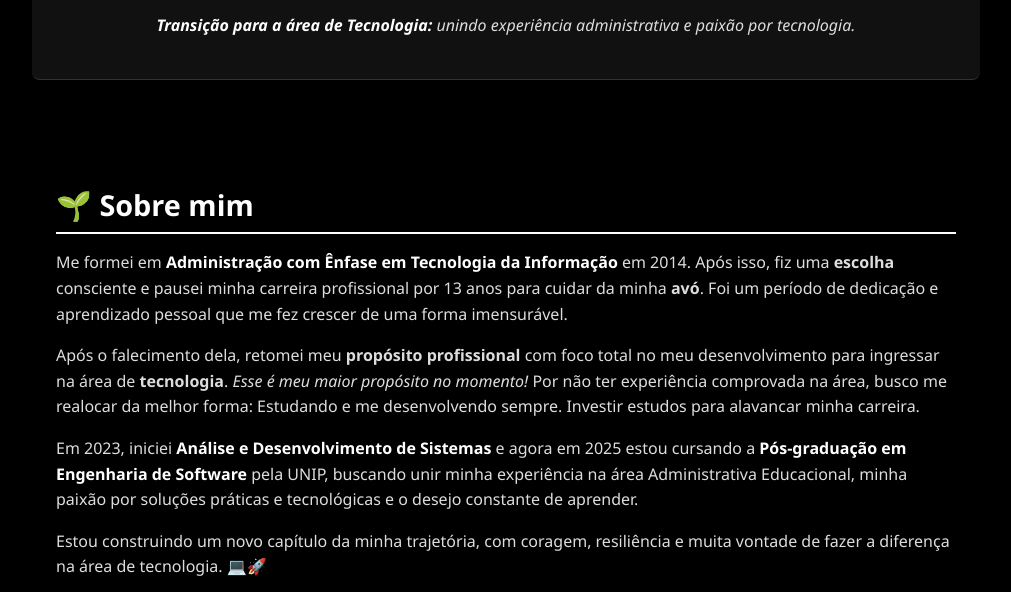
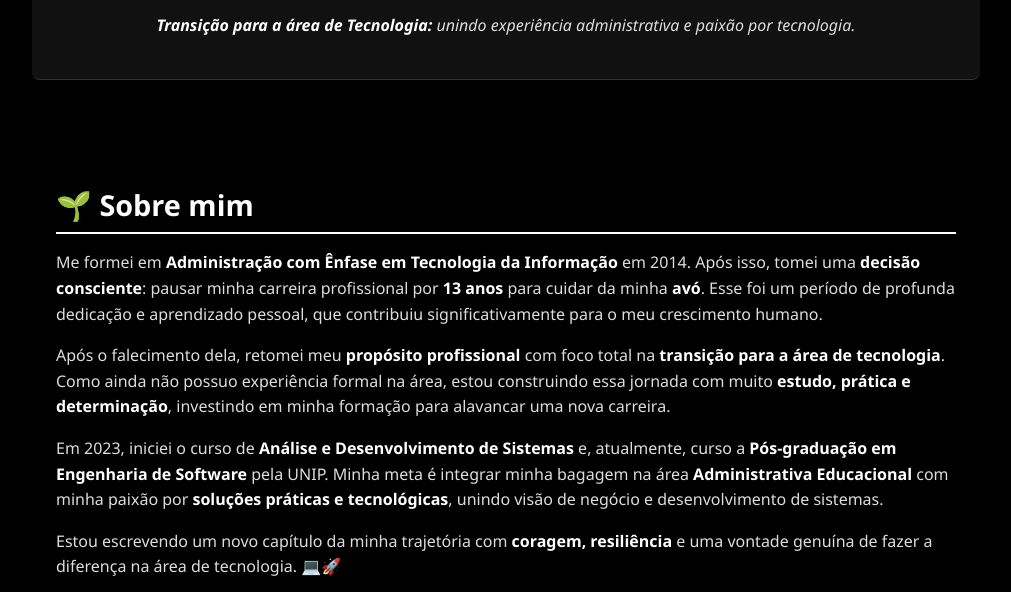
Before and after one commit to nayrazanini/nayra-zanini.portfolio, a plain HTML site: page index.html in a window 1280 px wide. Shown: the part 208-800 px from the top of the page, without its empty margins (134-1145 px from the left). Drawn offline with Linux system fonts and the light colour scheme.

Commit message:
Update index.html

```diff
--- a/index.html
+++ b/index.html
@@ -123,20 +123,16 @@
   <section style="background-color: #000000; color: #ffffff; padding: 30px; border-radius: 12px;">
     <h2>🌱 Sobre mim</h2>
     <p>
-      Me formei em <strong>Administração com Ênfase em Tecnologia da Informação</strong> em 2014. Após isso, fiz uma <b>escolha</b> consciente e pausei minha carreira profissional
-      por 13 anos para cuidar da minha <b>avó</b>. Foi um período de dedicação e aprendizado pessoal que me fez crescer de uma forma imensurável.
+  Me formei em <strong>Administração com Ênfase em Tecnologia da Informação</strong> em 2014. Após isso, tomei uma <strong>decisão consciente</strong>: pausar minha carreira profissional por <strong>13 anos</strong> para cuidar da minha <strong>avó</strong>. Esse foi um período de profunda dedicação e aprendizado pessoal, que contribuiu significativamente para o meu crescimento humano.
 </p>
 <p>
-      Após o falecimento dela, retomei meu <b>propósito profissional</b> com foco total no meu desenvolvimento para ingressar na área de
-      <b>tecnologia</b>. <i>Esse é meu maior propósito no momento!</i> Por não ter experiência comprovada na área, busco me realocar da melhor forma: Estudando e me desenvolvendo sempre.
-      Investir estudos para alavancar minha carreira.
+  Após o falecimento dela, retomei meu <strong>propósito profissional</strong> com foco total na <strong>transição para a área de tecnologia</strong>. Como ainda não possuo experiência formal na área, estou construindo essa jornada com muito <strong>estudo, prática e determinação</strong>, investindo em minha formação para alavancar uma nova carreira.
 </p>
 <p>
-      Em 2023, iniciei <strong>Análise e Desenvolvimento de Sistemas</strong> e agora em 2025 estou cursando a <strong>Pós-graduação em Engenharia de Software</strong> pela UNIP, buscando unir
-      minha experiência na área Administrativa Educacional, minha paixão por soluções práticas e tecnológicas e o desejo constante de aprender.
+  Em 2023, iniciei o curso de <strong>Análise e Desenvolvimento de Sistemas</strong> e, atualmente, curso a <strong>Pós-graduação em Engenharia de Software</strong> pela UNIP. Minha meta é integrar minha bagagem na área <strong>Administrativa Educacional</strong> com minha paixão por <strong>soluções práticas e tecnológicas</strong>, unindo visão de negócio e desenvolvimento de sistemas.
 </p>
 <p>
-      Estou construindo um novo capítulo da minha trajetória, com coragem, resiliência e muita vontade de fazer a diferença na área de tecnologia. 💻🚀
+  Estou escrevendo um novo capítulo da minha trajetória com <strong>coragem, resiliência</strong> e uma vontade genuína de fazer a diferença na área de tecnologia. 💻🚀
 </p>
   </section>
 
```
Lines whose indentation alone changed are shown as unchanged.
